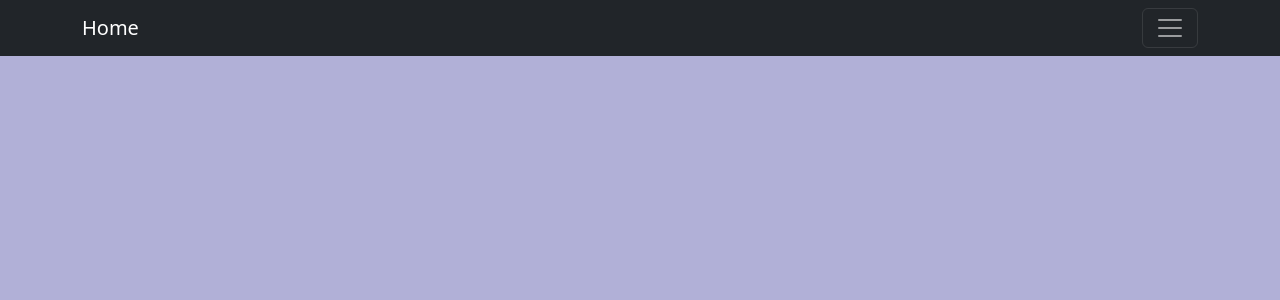
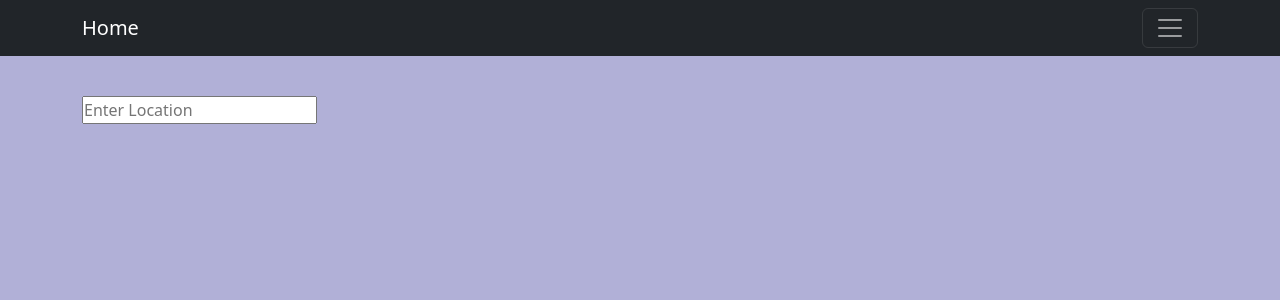
Before and after one commit to NicolasReelingB/MessageBoard, a React (Create React App) app in the folder client/msgboard/: page /weather in a window 1280 px wide. Before the commit this address had no page. Shown: the top 300 px of the page. Built offline with nearby package versions, Linux system fonts and the light colour scheme.

Commit message:
WeatherAPI & Api calls to out backend

```diff
--- a/client/msgboard/src/Components/navigation.js
+++ b/client/msgboard/src/Components/navigation.js
@@ -1,8 +1,15 @@
 import Container from 'react-bootstrap/Container';
 import Nav from 'react-bootstrap/Nav';
 import Navbar from 'react-bootstrap/Navbar';
+import React from 'react';
+import { Navigate } from 'react-router';
 
 function Navigation() {
+  const logOutUser = () => {
+    localStorage.removeItem("token");
+    Navigate("/");
+  }
+
     return (
         <Navbar collapseOnSelect expand="xxl" bg="dark" variant="dark" fixed="top">
           <Container>
@@ -17,6 +24,9 @@
                 <Nav.Link href="/profile">
                   Profile
                 </Nav.Link>
+                <Nav.Link onClick={() => logOutUser()}>
+                  Sign Out
+                </Nav.Link>
               </Nav>
             </Navbar.Collapse>
           </Container>
--- /dev/null
+++ b/client/msgboard/src/Components/weatherApi.js
@@ -0,0 +1,67 @@
+import React, { useState } from 'react'
+import axios from 'axios'
+
+const Weather = () => {
+  const [data, setData] = useState({})
+  const [location, setLocation] = useState('')
+
+  const url = `https://api.openweathermap.org/data/2.5/weather?q=${location}&units=imperial&appid=895284fb2d2c50a520ea537456963d9c`
+
+  const searchLocation = (event) => {
+    if (event.key === 'Enter') {
+      axios.get(url).then((response) => {
+        setData(response.data)
+        console.log(response.data)
+      })
+      setLocation('')
+    }
+  }
+
+  return (
+    <div className="app">
+        <br></br>
+        <br></br>
+        <br></br>
+        <br></br>
+        <input
+          value={location}
+          onChange={event => setLocation(event.target.value)}
+          onKeyPress={searchLocation}
+          placeholder='Enter Location'
+          type="text" />
+        <div className="top">
+          <div className="location">
+            <p>{data.name}</p>
+          </div>
+          <div className="temp">
+            {data.main ? <h1>{data.main.temp.toFixed()}°F</h1> : null}
+          </div>
+          <div className="description">
+            {data.weather ? <p>{data.weather[0].main}</p> : null}
+          </div>
+        </div>
+
+        {data.name !== undefined &&
+          <div className="bottom">
+            <div className="feels">
+              {data.main ? <p className='bold'>{data.main.feels_like.toFixed()}°F</p> : null}
+              <p>Feels Like</p>
+            </div>
+            <div className="humidity">
+              {data.main ? <p className='bold'>{data.main.humidity}%</p> : null}
+              <p>Humidity</p>
+            </div>
+            <div className="wind">
+              {data.wind ? <p className='bold'>{data.wind.speed.toFixed()} MPH</p> : null}
+              <p>Wind Speed</p>
+            </div>
+          </div>
+        }
+
+
+
+    </div>
+  );
+}
+
+export default Weather;
--- a/client/msgboard/src/Login.js
+++ b/client/msgboard/src/Login.js
@@ -1,18 +1,17 @@
 import React, { useState, useEffect } from "react";
+import { useNavigate } from "react-router-dom";
+import { useLocation } from "react-router-dom";
 import axios from "axios"
-import Navigation from "./Components/navigation";
-import Messages from "./Messages";
-import AppRoutes from "./Routes/app_routes";
 import './App.css';
 import './Login.css';
 import { GoogleLogin } from 'react-google-login';
 import { gapi } from 'gapi-script';
 
 const Login = () => {
+  const navigate = useNavigate();
   const [userName, setUser] = useState("");
   const [password, setPW] = useState("");
-    const clientId = '483228021662-givrndsnnso527e6b1jkkkkl2udult6d.apps.googleusercontent.com'
-
+  const clientId = '483228021662-givrndsnnso527e6b1jkkkkl2udult6d.apps.googleusercontent.com';
 
   const logUser = () => {
     axios.post('http://127.0.0.1:8000/user/obtain-token/', {
@@ -25,6 +24,7 @@
     }, (error) => {
       console.log(error);
     });
+    navigate('/messages');
   }
 
   useEffect(() => {
@@ -35,7 +35,7 @@
       });
     };
     gapi.load('client:auth2', initClient);
-  });
+  }, []);
 
   const onSuccess = (res) => {
     console.log('success:', res);
--- a/client/msgboard/src/Routes/app_routes.js
+++ b/client/msgboard/src/Routes/app_routes.js
@@ -6,6 +6,7 @@
 import Login from "../Login";
 import SignUp from "../SignUp";
 import CommentSection from "../Components/CommentSection";
+import Weather from "../Components/weatherApi";
 
 const AppRoutes = () => {
     return (
@@ -15,8 +16,9 @@
                 <Route path="/login" element={<Login />} />
                 <Route path="messages" element={<Messages />} />
                 <Route path="post" element={<MsgPosting />} />
+                <Route path="profile" element={<Profile />} />
                 <Route path="/comments" element={<CommentSection />} />
-                <Route path="profile" element={<Profile />} />
+                <Route path="/weather" element={<Weather />} />
             </Routes>
         </BrowserRouter>
     )
--- a/client/msgboard/src/SignUp.js
+++ b/client/msgboard/src/SignUp.js
@@ -1,4 +1,5 @@
 import React, { useEffect, useState } from "react";
+import { useNavigate } from "react-router-dom";
 import './App.css';
 import { GoogleLogin } from 'react-google-login';
 import { gapi } from 'gapi-script';
@@ -6,6 +7,7 @@
 
 
 const SignUp = () => {
+  const navigate = useNavigate();
   const [userName, setUser] = useState("");
   const [email, setEmail] = useState("");
   const [firstName, setFirst] = useState("");
@@ -28,6 +30,7 @@
     }, (error) => {
         console.log(error);
     });
+    navigate('/login', {state:{username:userName}});
   }
   useEffect(() => {
     const initClient = () => {
--- a/client/msgboard/src/index.js
+++ b/client/msgboard/src/index.js
@@ -2,7 +2,6 @@
 import ReactDOM from 'react-dom/client';
 import './index.css';
 import App from './App';
-import Login from './Login';
 import 'bootstrap/dist/css/bootstrap.min.css';
 
 const root = ReactDOM.createRoot(document.getElementById('root'));
```
